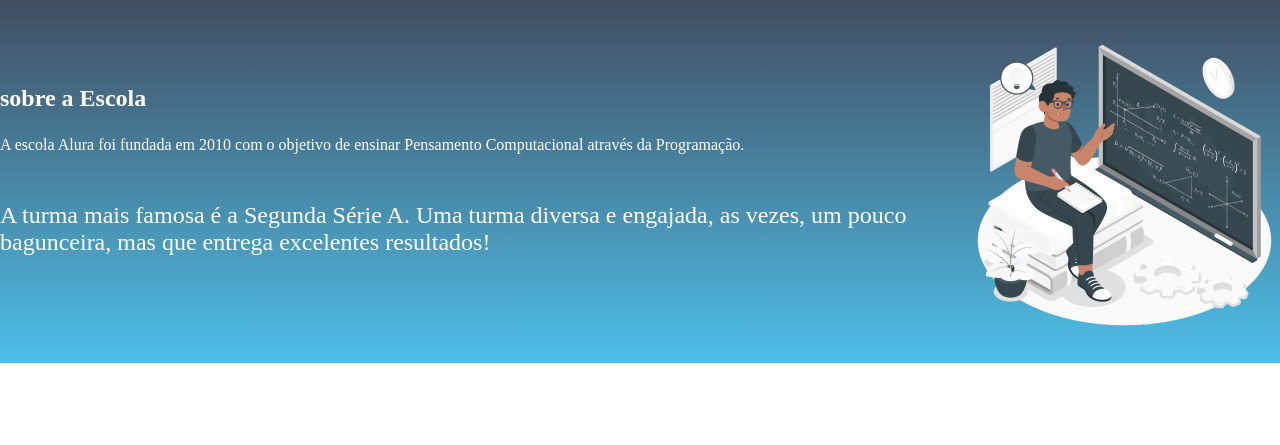
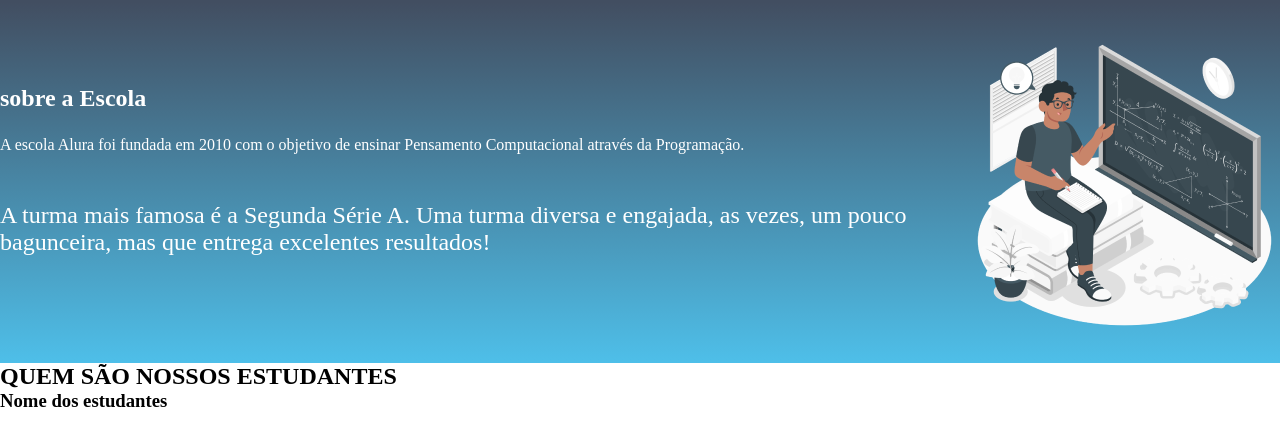
Before and after one commit to eloane2805/sitescola, a plain HTML site: page index.html in a window 1280 px wide. Shown: the part 105-550 px from the top of the page. Drawn offline with Linux system fonts and the light colour scheme.

Commit message:
Add files via upload

```diff
--- a/index.html
+++ b/index.html
@@ -31,6 +31,22 @@
 </div>
 
 
-<img class="escola-imagem" src="Formula-amico 1.png" alt="">
+<img class="escola-imagem" src="Formula-amico 1.png" alt=""*professor no quadro*>
 
 </section>
+ <section class="Estudante">
+    <div class="Estudante-div-conteudo">
+    <h2 class="Estudante-titulo"> QUEM SÃO NOSSOS ESTUDANTES</h2>
+    <h3 class="Estudante-nome">Nome dos estudantes</h3>
+
+
+    </div>
+
+
+ </section>
+
+
+
+ </body>
+
+ </html>
```
